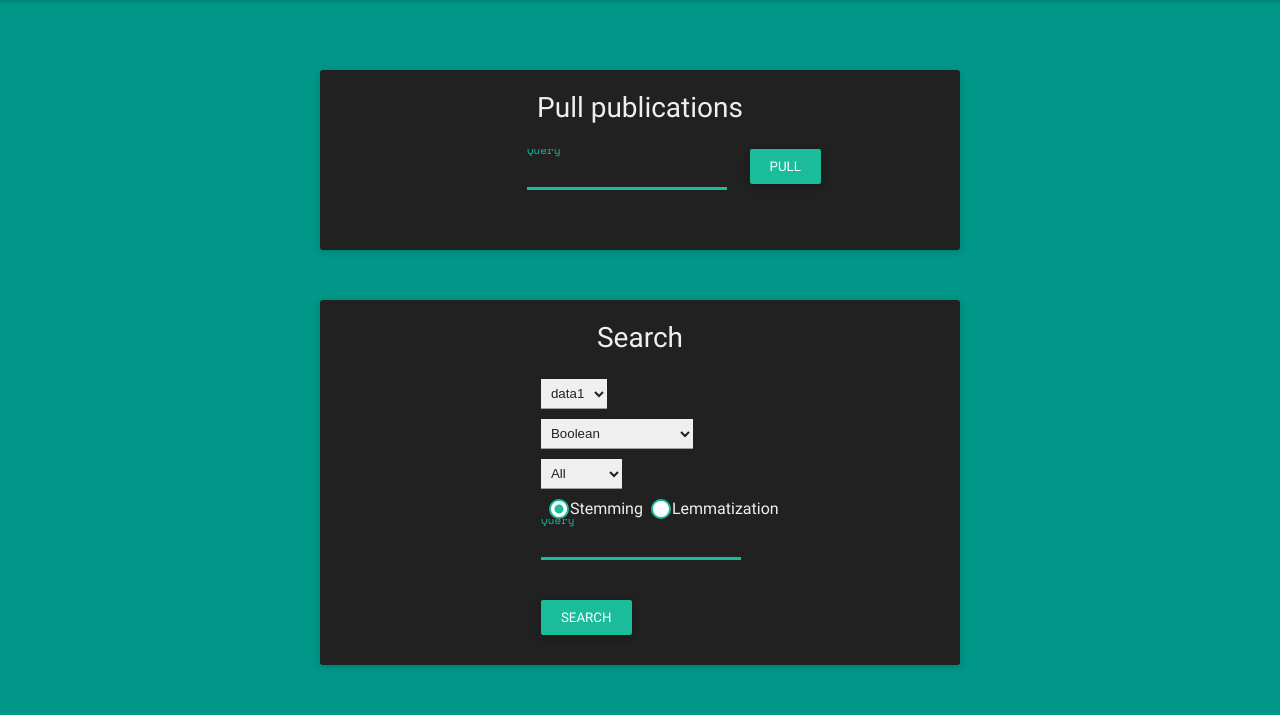
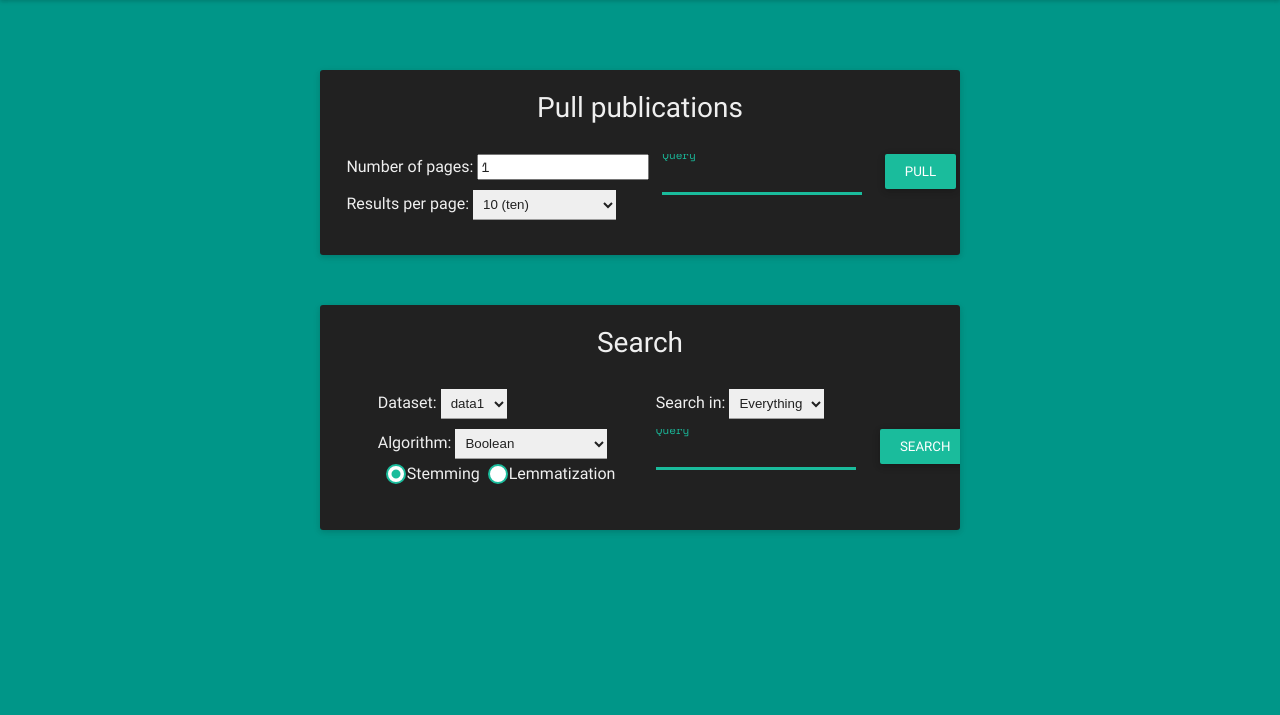
Before and after one commit to dimchor/IRLabProject, a Flask app: page / in a window 1280 px wide. Shown: the part 152-867 px from the top of the page. After the commit the page ends 684 px from the top, so only its background shows below. Run offline with Flask 3, Linux system fonts and the light colour scheme.

Commit message:
completed basic interface

```diff
--- a/static/mystyle.css
+++ b/static/mystyle.css
@@ -15,7 +15,7 @@
     font-family: 'Space Mono', monospace;
 }
 
-textarea:focus, input:focus {
+input[type=text]:focus {
     color: #84ecd7;
 }
 
@@ -25,11 +25,26 @@ textarea:focus, input:focus {
 }
 
 select {
-    margin-bottom: 10px;
+    margin-top: 5px;
+    margin-bottom: 5px;
 }
 
 label {
     color:#efefef;
+}
+
+button {
+    margin-top: 5px;
+    margin-bottom: 5px;
+}
+
+input {
+    margin-top: 5px;
+    margin-bottom: 5px;
+}
+
+input[type=number]:focus {
+    color:#212121;
 }
 
 button:disabled,
--- a/templates/index.html
+++ b/templates/index.html
@@ -17,8 +17,21 @@
             <div class="block center card bg--black g--6">
                 <h3 class="card-title">Pull publications</h3>
                 <div class="container center">
+                    <div class="center">
+                        <label for="pages">Number of pages:</label>
+                            <input id="pages" class="monospaced" type="number" placeholder="Number of pages" value="1"/>
+                            <br>
+                            <label for="results-per-page">Results per page:</label>
+                            <select id="results-per-page">
+                                <option value="10">10 (ten)</option>
+                                <option value="20">20 (twenty)</option>
+                                <option value="50">50 (fifty)</option>
+                                <option value="100">100 (one-hundred)</option>
+                                <option value="200">200 (two-hundred)</option>
+                            </select>
+                    </div>
                     <div class="container center">
-                        <div class="m--1">
+                        <div>
                             <input class="monospaced" type="text" id="pubmed-pull" placeholder="Query"/>
                         </div>
                         <div class="m--1">
@@ -33,33 +46,46 @@
                 <div class="container center">
                     <div class="container center">
                         <div class="m--1">
+                            <label for="select-dataset">Dataset:</label>
                             <select id="select-dataset">
                             </select>
                             <br>
+                            <label for="select-search">Algorithm:</label>
                             <select id="select-search">
                                 <option value="boolean">Boolean</option>
                                 <option value="vector">Vector Space Model</option>
                                 <option value="okapi">Okapi BM25</option>
                             </select>
                             <br>
+                            <div class="container">
+                                <input type="radio" id="choice-stem" name="text-proc" value="stem" checked="checked" />
+                                <label for="choice-stem">Stemming</label>
+                                <input type="radio" id="choice-lem" name="text-proc" value="lem"/>
+                                <label for="choice-lem">Lemmatization</label>
+                            </div>
+                        </div>
+                    </div>
+                    <div class="container center">
+                        <div class="m--1">
+                            <label for="select-fields">Search in:</label>
                             <select id="select-fields">
-                                <option value="all">All</option>
+                                <option value="all">Everything</option>
                                 <option value="title">Title</option>
                                 <option value="authors">Authors</option>
                                 <option value="abstract">Abstract</option>
                                 <option value="date">Date</option>
                             </select>
                             <br>
-                            <div class="container">
-                                <input type="radio" id="choice-stem" name="text-proc" value="stem" checked="checked" />
-                                <label for="choice-stem">Stemming</label>
+                            <div class="container center">
+                                <div>
+                                    <input id="search-query" class="monospaced" type="text" placeholder="Query"/>
+                                </div>
+                                <div class="m--1">
+                                    <button onclick="pubmedSearch()" class="btn--raised btn--primary">Search</button>
+                                </div>
+                            </div>
+                        </div>
 
-                                <input type="radio" id="choice-lem" name="text-proc" value="lem"/>
-                                <label for="choice-lem">Lemmatization</label>
-                            </div>
-                            <input id="search-query" class="monospaced" type="text" placeholder="Query"/>
-                            <button onclick="pubmedSearch()" class="btn--raised btn--primary">Search</button>
-                        </div>
                     </div>
                 </div>
             </div>
```
